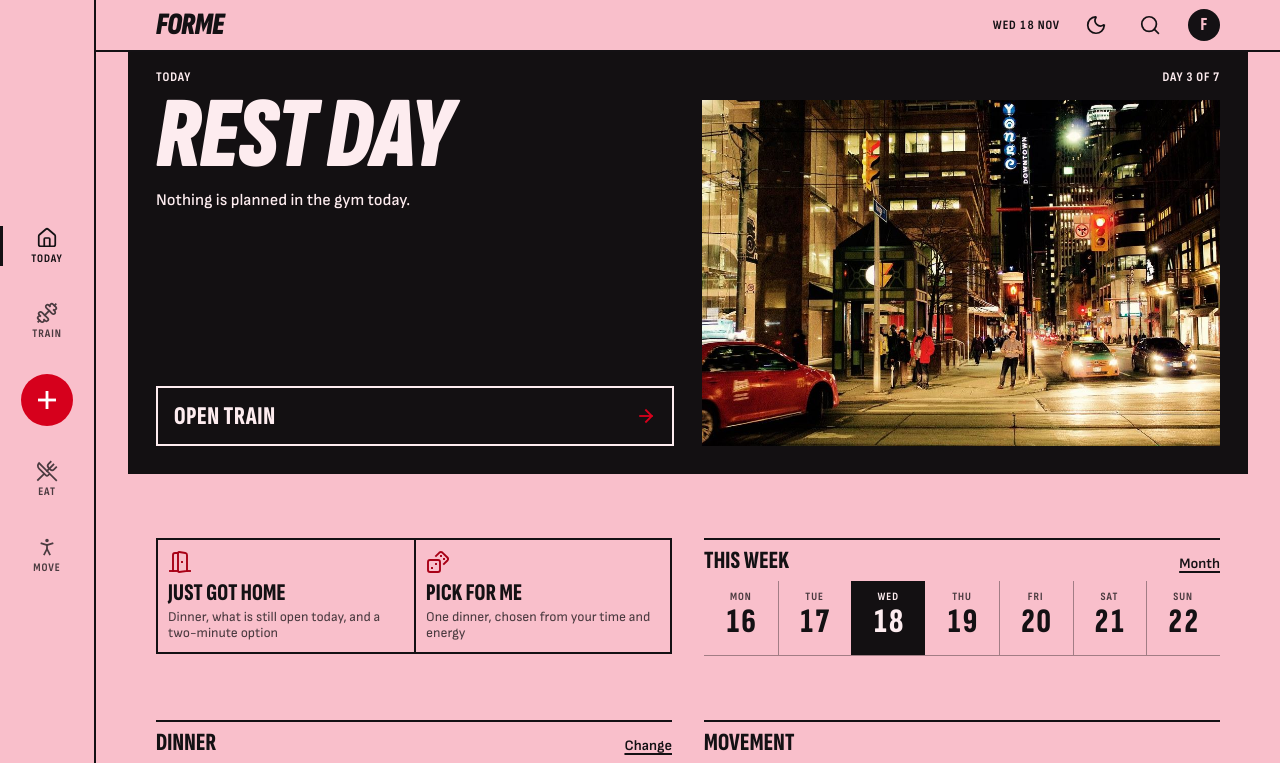
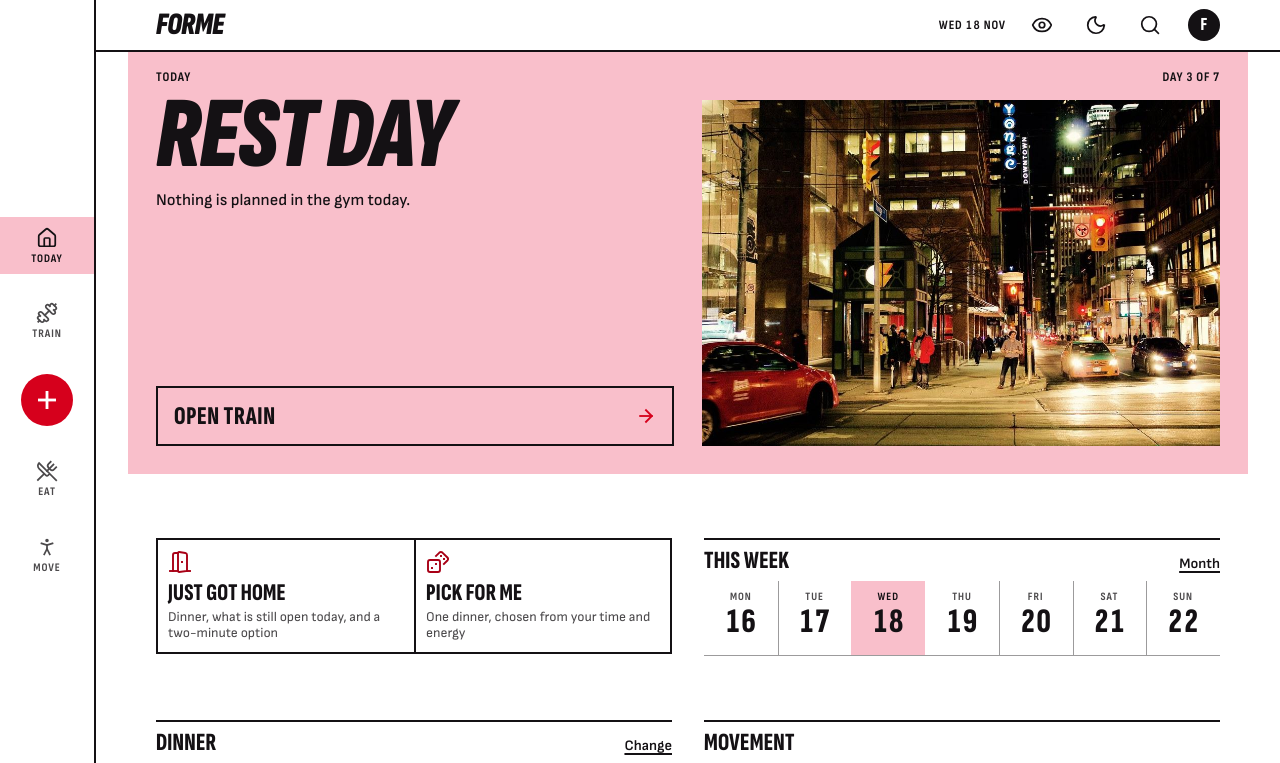
Before and after one commit to Ibszs/GTA-Nutrition-Plan, a website with bundled scripts: page index.html in a window 1280 px wide. Both pictures are taken after a click on the button 1096 px from the left and 25 px from the top of the page. Shown: the top 763 px of the page. Built offline with nearby package versions, Linux system fonts and the light colour scheme.

Commit message:
feat: eye icon always on Today, light mode on a white page (4.0.2)
The eye in the top bar of Today no longer waits for the T log to have an entry; it opens Private with the log open. The hide switch is always under Controls on Private. Light appearance is now a white page with black ink, and the paper colour is kept for the blocks you act on in both appearances; the dock is white by day. Fixes two faint text spots found in review (diagram caption, emergency heading in dark).

Co-Authored-By: Claude Fable 5.2 <noreply@anthropic.com>

```diff
--- a/app/css/base.css
+++ b/app/css/base.css
@@ -1,6 +1,6 @@
 /* Forme design system: a sports daily printed on coloured stock.
-   Colour. One paper colour (pink by default), black ink and one spot red. Day prints ink on the paper;
-   Night prints on black and keeps the paper for the blocks you act on. Red is only ever a record,
+   Colour. One paper colour (pink by default), black ink and one spot red. Night prints on black and
+   Day prints on white; both keep the paper for the blocks you act on. Red is only ever a record,
    a recording in progress, or a warning. Diagram colours (working muscle, lengthening) stay separate.
    Type. One family in three widths. Sofia Sans Extra Condensed sets headlines, buttons and big
    numerals; Sofia Sans Condensed sets figures, tables and labels; Sofia Sans sets everything you read.
@@ -46,10 +46,13 @@
 :root[data-paper="butter"] { --paper: #f5dc7d; --paper-hi: #f9e9ab; --paper-lo: #ecca52; }
 :root[data-paper="news"] { --paper: #d9d7d2; --paper-hi: #e9e7e3; --paper-lo: #c6c4be; }
 
-/* Semantic tokens. Components read only these. Night is the default; .night pins a screen to it.
-   A slab (and the few blocks that behave like one) takes the opposite set, so everything inside it
-   inverts without any per-component overrides. */
-:root, .night, .cookm, .minute, [data-theme="light"] :is(.slab, .tonight, .pr, .replay__end, .cover, .rp__hero, .reset__head, .fr--today, .daytabs button[aria-selected="true"]) {
+/* Semantic tokens. Components read only these. There are three grounds.
+   Night is the default page: black. .night pins a screen to it, and cook mode and the pause timer always use it.
+   Day is the light page: white, black ink, faint tints of the paper for panels.
+   Paper is the block you act on (a slab, and the few blocks that behave like one). It is the same in both
+   appearances, so the stock colour is the accent on a black page and on a white one, and everything inside
+   a block takes the paper set without any per-component overrides. */
+:root, .night, .cookm, .minute {
   --bg: var(--night); --bg-2: var(--night-2); --bg-3: var(--night-3); --bg-lift: var(--night-lift); --field: var(--night-3);
   --ink: var(--night-ink); --ink-2: color-mix(in srgb, var(--night-ink) 68%, var(--night)); --ink-3: color-mix(in srgb, var(--night-ink) 56%, var(--night));
   --line: color-mix(in srgb, var(--night-ink) 15%, var(--night)); --line-2: color-mix(in srgb, var(--night-ink) 32%, var(--night));
@@ -59,7 +62,18 @@
   --focus: #fff; --shade: rgba(6, 4, 6, .78);
   --fig: #f4eef0; --fig-far: #7d7479; --fig-ghost: rgba(244, 238, 240, .2); --fig-bg: var(--night-3); --grid-line: #1f1b1e; --prop-fill: #2a2528; --prop-mat: #383236;
 }
-[data-theme="light"]:not(.night), :root:not([data-theme="light"]) :is(.slab, .tonight, .pr, .replay__end, .cover, .rp__hero, .reset__head, .fr--today, .daytabs button[aria-selected="true"]), .night :is(.slab, .tonight, .pr, .replay__end, .cover, .rp__hero, .reset__head, .fr--today, .daytabs button[aria-selected="true"]) {
+[data-theme="light"]:not(.night) {
+  --bg: #fff; --bg-2: color-mix(in srgb, var(--paper) 22%, #fff); --bg-3: color-mix(in srgb, var(--paper) 40%, #fff); --bg-lift: color-mix(in srgb, var(--paper) 36%, #fff); --field: #fff;
+  --ink: var(--press); --ink-2: color-mix(in srgb, var(--press) 76%, #fff); --ink-3: color-mix(in srgb, var(--press) 68%, #fff);
+  --line: color-mix(in srgb, var(--press) 13%, #fff); --line-2: color-mix(in srgb, var(--press) 42%, #fff);
+  --accent: var(--press); --accent-ink: #fff; --accent-2: #33292e; --accent-text: var(--red-deep);
+  --mark: var(--red); --mark-ink: #fff; --mark-text: var(--red-deep); --blue-text: var(--stretch);
+  --good: #0b5a30; --warn: #734400; --bad: var(--red-deep);
+  --focus: var(--press); --shade: rgba(20, 17, 20, .55);
+  --fig: #1c181b; --fig-far: #9b9196; --fig-ghost: rgba(28, 24, 27, .17); --fig-bg: color-mix(in srgb, var(--paper) 12%, #fff); --grid-line: color-mix(in srgb, var(--paper) 50%, #fff); --prop-fill: color-mix(in srgb, var(--press) 16%, #fff); --prop-mat: color-mix(in srgb, var(--press) 26%, #fff);
+  color-scheme: light;
+}
+:is(.slab, .tonight, .pr, .replay__end, .cover, .rp__hero, .reset__head, .fr--today, .daytabs button[aria-selected="true"]) {
   --bg: var(--paper); --bg-2: var(--paper-hi); --bg-3: var(--paper-lo); --bg-lift: color-mix(in srgb, var(--paper) 34%, #fff); --field: color-mix(in srgb, var(--paper) 22%, #fff);
   --ink: var(--press); --ink-2: color-mix(in srgb, var(--press) 76%, var(--paper)); --ink-3: color-mix(in srgb, var(--press) 68%, var(--paper));
   --line: color-mix(in srgb, var(--press) 17%, var(--paper)); --line-2: color-mix(in srgb, var(--press) 38%, var(--paper));
@@ -128,7 +142,7 @@ p > .ic, .title > .ic { display: inline-block; vertical-align: -.18em; margin-ri
 .wrap { padding: 18px var(--pad) 0; max-width: 640px; margin-inline: auto; }
 .wrap > * + * { margin-top: 26px; }
 
-/* Dock. Black in both editions so the page colour never fights the controls. */
+/* Dock. Black at night. By day it is white with an ink rule (see the day rules below). */
 .dock { position: fixed; z-index: 50; left: 0; right: 0; bottom: 0; height: calc(var(--dock-h) + env(safe-area-inset-bottom, 0px)); padding-bottom: env(safe-area-inset-bottom, 0px);
   background: #0b090b; color: #fff; display: grid; grid-template-columns: repeat(5, 1fr); align-items: stretch; border-top: 1px solid color-mix(in srgb, var(--paper) 22%, #0b090b); }
 .dock__item { position: relative; display: flex; flex-direction: column; align-items: center; justify-content: center; gap: 4px; color: color-mix(in srgb, var(--paper) 30%, #8d8589); text-decoration: none;
@@ -140,6 +154,11 @@ p > .ic, .title > .ic { display: inline-block; vertical-align: -.18em; margin-ri
 .dock__rec:active { transform: scale(.94); }
 .dock__rec[data-live="1"]::after { content: ''; position: absolute; inset: -7px; border-radius: 50%; border: 2px solid var(--red-lite); animation: rec-pulse 1.6s ease-out infinite; }
 .dock__rec .ic { width: 26px; height: 26px; stroke-width: 2.6; }
+/* Day edition: a white dock with an ink rule. The place you are in is a paper block, like today in the week strip. */
+[data-theme="light"] .dock { background: var(--bg); border-top: var(--rule) solid var(--ink); }
+[data-theme="light"] .dock__item { color: var(--ink-2); }
+[data-theme="light"] .dock__item[aria-current="page"] { background: var(--paper); color: var(--press); }
+[data-theme="light"] .dock__item[aria-current="page"]::before { display: none; }
 
 /* ---------- Type ---------- */
 /* Headlines. The two big sizes lean; the small ones stand upright so they can label things. */
@@ -464,11 +483,8 @@ dialog.sheet--center[open] { animation: pop-in var(--t-2) var(--ease-out) both;
   .display--l { font-size: clamp(3rem, 5vw, 4.6rem); }
   /* The bar lines up with the widest page column instead of the window edge. */
   .topbar { padding-left: max(var(--pad), calc((100% - 1120px) / 2 + var(--pad))); padding-right: max(6px, calc((100% - 1120px) / 2 + var(--pad) - 6px)); }
-  /* Day edition: the rail is paper with an ink rule, so the page is not boxed in by black. */
-  [data-theme="light"] .dock { background: var(--bg); border-right: var(--rule) solid var(--ink); }
-  [data-theme="light"] .dock__item { color: var(--ink-2); }
-  [data-theme="light"] .dock__item[aria-current="page"] { color: var(--ink); }
-  [data-theme="light"] .dock__item[aria-current="page"]::before { background: var(--ink); }
+  /* Day edition: the rail's ink rule runs down its right edge instead of along the top. */
+  [data-theme="light"] .dock { border-top: 0; border-right: var(--rule) solid var(--ink); }
 }
 @media (max-width: 359px) {
   :root { --pad: 12px; }
--- a/app/css/rooms.css
+++ b/app/css/rooms.css
@@ -31,7 +31,7 @@
 .fig { background: var(--bg-2); overflow: hidden; }
 .fig__stage { position: relative; }
 .fig__tag { position: absolute; left: 8px; top: 8px; z-index: 1; }
-.fig__ill { position: absolute; right: 8px; top: 10px; z-index: 1; font: 600 .76rem/1 var(--f-data); color: var(--fig-far); }
+.fig__ill { position: absolute; right: 8px; top: 10px; z-index: 1; font: 600 .76rem/1 var(--f-data); color: var(--ink-3); }
 .fig__ctl { display: flex; align-items: center; gap: 10px; padding: 8px 10px; }
 .fig__ctl .range { flex: 1; }
 .fig__pair { display: grid; grid-template-columns: 1fr 1fr; gap: 2px; background: var(--bg); padding-top: 2px; }
--- a/app/main.js
+++ b/app/main.js
@@ -70,7 +70,7 @@ function pageColour() {
     context.fillStyle = colour; context.fillRect(0, 0, 1, 1);
     const [r, g, b] = context.getImageData(0, 0, 1, 1).data;
     return `#${[r, g, b].map(value => value.toString(16).padStart(2, '0')).join('')}`;
-  } catch { return root.dataset.theme === 'light' ? '#f9bfcb' : '#131012'; }
+  } catch { return root.dataset.theme === 'light' ? '#ffffff' : '#131012'; }
 }
 
 function paintShell(screen, route, path) {
@@ -82,9 +82,9 @@ function paintShell(screen, route, path) {
   document.querySelectorAll('.dock__item').forEach(link => { if (link.dataset.nav === route.nav) link.setAttribute('aria-current', 'page'); else link.removeAttribute('aria-current'); });
   const profile = store.get('profile');
   document.getElementById('avatar').textContent = (profile.name || 'F').trim().charAt(0).toUpperCase();
-  const priv = store.get('priv');
-  const hasLog = (store.legacy.personal().value?.entries?.length ?? 0) > 0;
-  document.getElementById('privateLink').hidden = !(path[0] === 'today' && (priv.enabled || hasLog) && !priv.hideEntry);
+  // The eye is always on Today, as it was in the earlier app: no label, no count, nothing that says what is
+  // behind it. It opens the private log. "Hide the eye icon" on Private takes it away.
+  document.getElementById('privateLink').hidden = !(path[0] === 'today' && !store.get('priv').hideEntry);
   const info = trainingInfo();
   const rec = document.getElementById('recButton');
   if (info.draft) { rec.dataset.live = '1'; rec.setAttribute('aria-label', 'Quick add. A workout is in progress.'); } else { delete rec.dataset.live; rec.setAttribute('aria-label', 'Quick add: log something now'); }
--- a/app/views/move.js
+++ b/app/views/move.js
@@ -174,7 +174,7 @@ function whyPage() {
 function checkPage() {
   return html`<div class="wrap studio"><a class="linkish linkish--quiet" href="#/move">${icon('arrow-left', 'ic--sm')} Move</a>
     <header><p class="eyebrow">Short and source-backed</p><h1 class="display display--l">When to get checked</h1><p class="lead">${GET_CHECKED.intro}</p></header>
-    <section class="frame" style="border-color:var(--mark)"><div class="frame__head" style="color:var(--mark)"><span>${GET_CHECKED.urgent.label}</span><span></span></div><div class="frame__body"><ul class="dots">${GET_CHECKED.urgent.items.map(item => html`<li>${item}</li>`)}</ul></div></section>
+    <section class="frame" style="border-color:var(--mark)"><div class="frame__head" style="color:var(--mark-text)"><span>${GET_CHECKED.urgent.label}</span><span></span></div><div class="frame__body"><ul class="dots">${GET_CHECKED.urgent.items.map(item => html`<li>${item}</li>`)}</ul></div></section>
     ${Object.entries(GET_CHECKED.lanes).map(([id, lane]) => html`<section class="frame"><div class="frame__head"><span>${lane.label}</span><span>${LANES[id].short}</span></div><div class="frame__body"><ul class="dots">${lane.items.map(item => html`<li>${item}</li>`)}</ul>
       <p class="eyebrow">Book an appointment if</p><ul class="dots">${lane.soon.map(item => html`<li>${item}</li>`)}</ul>
       <p class="tiny muted">Wording follows ${extLink(SOURCES[lane.src].url, SOURCES[lane.src].cite)} ${SOURCES[lane.src].date}.</p></div></section>`)}
--- a/app/views/private.js
+++ b/app/views/private.js
@@ -2,7 +2,7 @@
 //   1. "A minute": opt-in urge support for any behaviour you want to change. Neutral wording,
 //      a pause timer, something to do instead, optional notes, your own patterns. No scores.
 //   2. Your private log from the earlier app (the T log), with the same data and the same key.
-//      It is the first thing on the screen, as it was one tap from the eye icon before.
+//      It is the first thing on the screen, one tap from the eye icon on Today, as it was before.
 // Everything stays in this browser. Nothing here is treatment.
 
 import * as store from '../store.js';
@@ -126,11 +126,11 @@ export function render(ctx) {
       <div class="list">${SUPPORT.map(item => html`<div class="list__i"><span class="list__m"><span class="title">${extLink(item.url, item.name)}</span><span class="small" style="display:block">${item.how} · ${item.when}</span><span class="tiny muted" style="display:block">${item.what}</span></span></div>`)}</div>
       <p class="tiny muted">${SUPPORT_NOTE} Details checked 16 to 17 Nov 2026.</p></div></section>
 
-    ${priv.enabled ? html`<section class="stack" aria-label="Controls">${sec('Controls')}
-      <button class="switch" type="button" role="switch" aria-checked="${priv.hideOnToday ? 'true' : 'false'}" data-act="hide"><span class="switch__t"><span class="title" style="font-size:.98rem">Keep it off Today</span><span class="tiny muted" style="display:block">No button on the home screen. Reach it from the + button ("A minute") or from You.</span></span><span class="switch__k"></span></button>
-      <button class="switch" type="button" role="switch" aria-checked="${priv.hideEntry ? 'true' : 'false'}" data-act="hideentry"><span class="switch__t"><span class="title" style="font-size:.98rem">Hide the eye icon</span><span class="tiny muted" style="display:block">Removes the small shortcut at the top of Today.</span></span><span class="switch__k"></span></button>
+    <section class="stack" aria-label="Controls">${sec('Controls')}
+      <button class="switch" type="button" role="switch" aria-checked="${priv.hideEntry ? 'true' : 'false'}" data-act="hideentry"><span class="switch__t"><span class="title" style="font-size:.98rem">Hide the eye icon</span><span class="tiny muted" style="display:block">Takes the eye off the top of Today. This screen stays under You, Private.</span></span><span class="switch__k"></span></button>
+      ${priv.enabled ? html`<button class="switch" type="button" role="switch" aria-checked="${priv.hideOnToday ? 'true' : 'false'}" data-act="hide"><span class="switch__t"><span class="title" style="font-size:.98rem">Keep "A minute" off Today</span><span class="tiny muted" style="display:block">No button on the home screen. Reach it from the + button ("A minute") or from You.</span></span><span class="switch__k"></span></button>
       <div class="row row--wrap"><button class="btn btn--quiet btn--sm grow" type="button" data-act="export">Export my check-ins</button><button class="btn btn--quiet btn--sm grow" type="button" data-act="wipe">${icon('trash', 'ic--sm')} Delete all</button></div>
-      <button class="linkish linkish--quiet tiny" type="button" data-act="disable">Turn "A minute" off (keeps your check-ins)</button></section>` : ''}
+      <button class="linkish linkish--quiet tiny" type="button" data-act="disable">Turn "A minute" off (keeps your check-ins)</button>` : ''}</section>
 
     <details class="fold"><summary>Why a pause and a plan</summary><div class="fold__b">${URGE_CLAIMS.map(claim => html`<p class="small">${claim.text} <span class="muted">${claim.level}. ${extLink(SOURCES[claim.src].url, SOURCES[claim.src].cite.split('.')[0])}, ${SOURCES[claim.src].date}.</span></p>`)}<p class="tiny muted">This is self-management support. It is not addiction treatment and not a substitute for it.</p></div></details>
   </div>`;
--- a/app/views/you.js
+++ b/app/views/you.js
@@ -11,7 +11,7 @@ import { EXERCISES } from '../data/exercises.js';
 import { liftHistory } from '../logic/lifts.js';
 import { EXERCISES as LIFTS } from '../../assets/training-data.js';
 
-export const VERSION = '4.0.1';
+export const VERSION = '4.0.2';
 let logDay = today();
 
 const PAPERS = [['rosa', 'Pink', '#f9bfcb'], ['sky', 'Sky', '#a9d3f2'], ['butter', 'Butter', '#f5dc7d'], ['news', 'Grey', '#d9d7d2']];
@@ -142,7 +142,7 @@ function settingsPage() {
       <p class="tiny muted">Cook mode and the pause timer are always dark.${fun.enabled && fun.night ? ' Night Drive is on, which keeps everything dark until you turn it off.' : ''}</p>
       <p class="field__l" style="margin-top:16px">Paper</p>
       <div class="stocks" role="group" aria-label="Paper colour">${PAPERS.map(([id, label, swatch]) => html`<button class="stock" type="button" aria-pressed="${(ui.paper ?? 'rosa') === id ? 'true' : 'false'}" data-act="paper" data-v="${id}"><i style="--sw:${swatch}"></i>${label}</button>`)}</div>
-      <p class="tiny muted">The colour Forme is printed on. Pink is the house colour.</p>
+      <p class="tiny muted">The colour of the blocks you act on, in both appearances. Pink is the house colour.</p>
     </div></section>
     <section class="frame"><div class="frame__head"><span>Motion, sound, touch</span><span>All optional</span></div><div class="frame__body">
       <div><p class="eyebrow">Motion</p><div class="segc" style="margin-top:6px">${[['system', 'Follow device'], ['reduced', 'Reduced'], ['full', 'Full']].map(([id, label]) => html`<button type="button" aria-pressed="${ui.motion === id ? 'true' : 'false'}" data-act="motion" data-v="${id}">${label}</button>`)}</div><p class="tiny muted" style="margin-top:6px">Reduced swaps every animation for a plain state change. Timers and counts still update.</p></div>
--- a/index.html
+++ b/index.html
@@ -25,7 +25,7 @@
     <span class="topbar__where" id="where">Today</span>
     <span class="topbar__spacer"></span>
     <a class="stamp" id="stampLink" href="#/fun/sheet" aria-label="Open this month"></a>
-    <a class="icon-btn" id="privateLink" href="#/private" aria-label="Private space" hidden><svg class="ic" viewBox="0 0 24 24" aria-hidden="true"><use href="assets/icons.svg#eye-off"/></svg></a>
+    <a class="icon-btn" id="privateLink" href="#/private?log" aria-label="Private" hidden><svg class="ic" viewBox="0 0 24 24" aria-hidden="true"><use href="assets/icons.svg#eye"/></svg></a>
     <button class="icon-btn" id="themeToggle" type="button" aria-label="Switch to light appearance"><svg class="ic" viewBox="0 0 24 24" aria-hidden="true"><use href="assets/icons.svg#sun"/></svg></button>
     <a class="icon-btn" href="#/search" aria-label="Search Forme"><svg class="ic" viewBox="0 0 24 24" aria-hidden="true"><use href="assets/icons.svg#search"/></svg></a>
     <a class="icon-btn" href="#/you" aria-label="You: goals, progress and settings"><span class="avatar" id="avatar">F</span></a>
--- a/package.json
+++ b/package.json
@@ -1,6 +1,6 @@
 {
   "name": "gta-nutrition-plan",
-  "version": "4.0.1",
+  "version": "4.0.2",
   "private": true,
   "type": "module",
   "scripts": {
--- a/sw.js
+++ b/sw.js
@@ -1,4 +1,4 @@
-const CACHE_NAME = 'forme-v4.0.1';
+const CACHE_NAME = 'forme-v4.0.2';
 const PRECACHE = [
   './',
   './index.html',
```
Also changed, not shown: docs/FORME-HANDOFF.md (+11 -1 lines), tests/static.test.mjs (+1 -1 lines).
